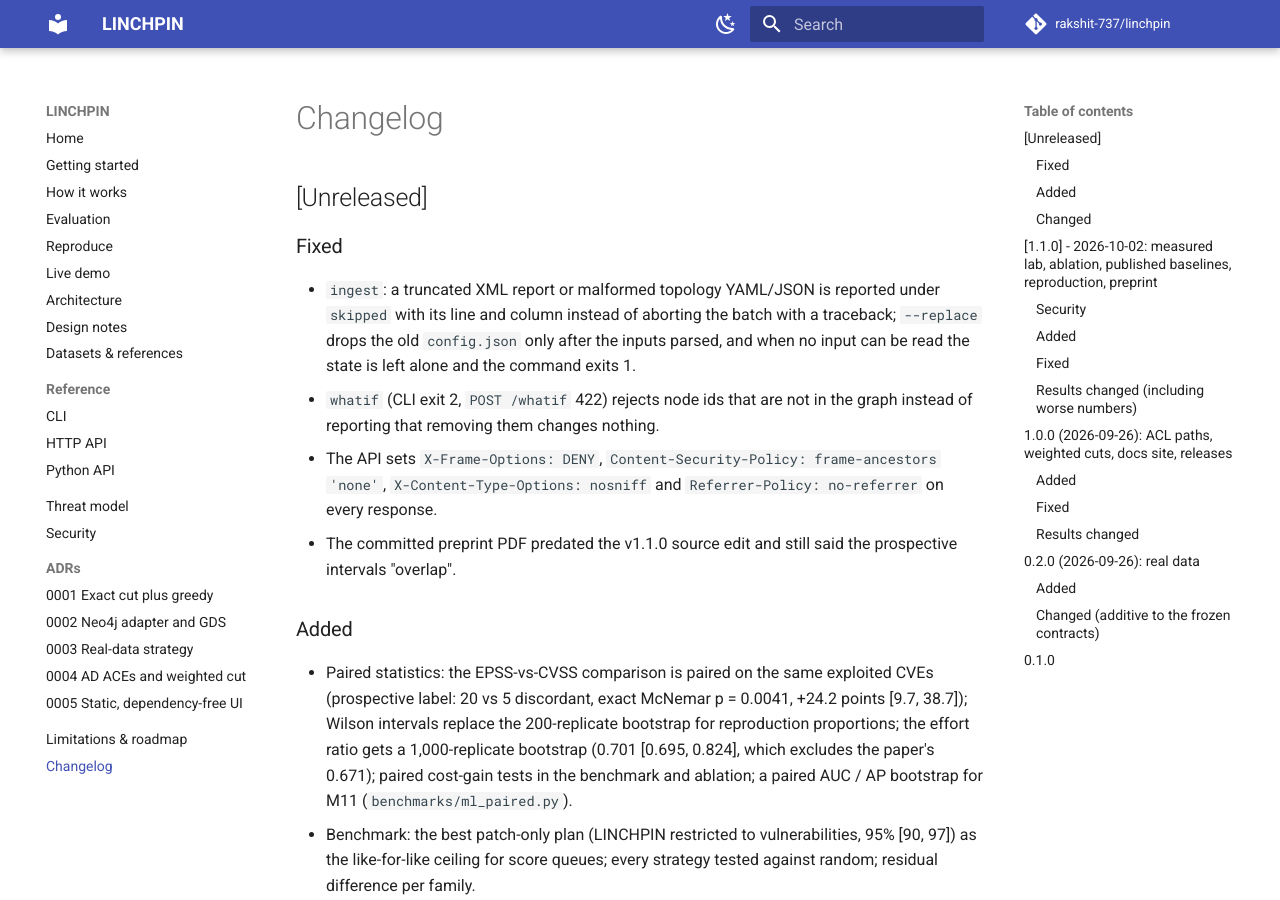
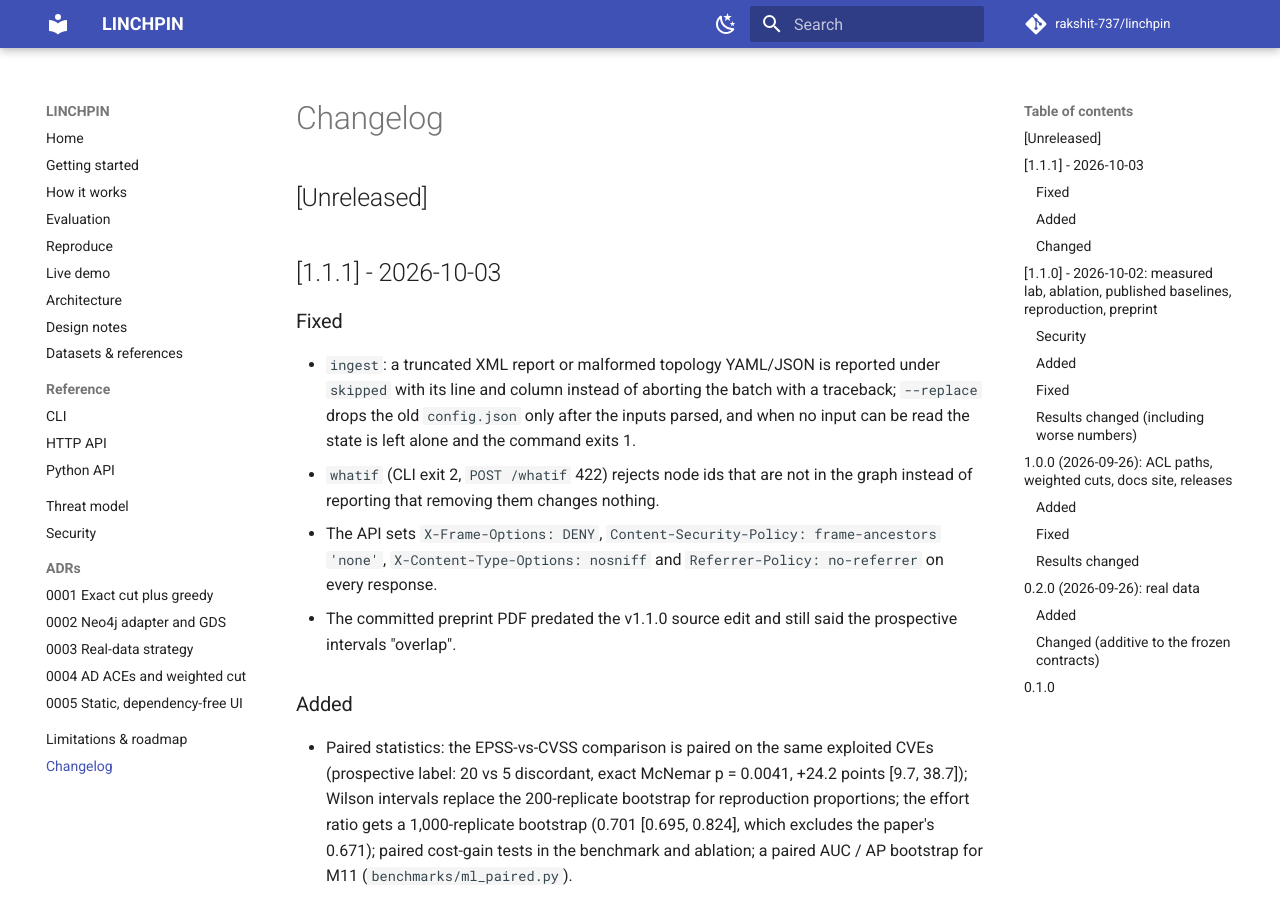
Before and after one commit to rakshit-737/linchpin, an MkDocs documentation site: the page built from docs/changelog.md, in a window 1280 px wide and 900 px high. Built offline with MkDocs 1.6.1 and Material for MkDocs 9.7.7, drawn with Linux system fonts in a browser that asks for light colours; comment, search, counter and statistics services are not loaded.

Commit message:
chore(release): 1.1.1
Co-Authored-By: Claude <noreply@anthropic.com>

````diff
--- a/CHANGELOG.md
+++ b/CHANGELOG.md
@@ -1,6 +1,8 @@
 # Changelog
 
 ## [Unreleased]
+
+## [1.1.1] - 2026-10-03
 
 ### Fixed
 - `ingest`: a truncated XML report or malformed topology YAML/JSON is reported under `skipped` with its line and
--- a/README.md
+++ b/README.md
@@ -32,8 +32,8 @@ LINCHPIN reads exports that were **already collected** (OpenVAS, Nessus and nmap
 ```bash
 # in the browser: https://rakshit-737.github.io/linchpin/demo/  (pre-computed snapshots; nothing leaves the page)
 
-# command line: install the v1.1.0 release once with uv, then run it
-uv tool install git+https://github.com/rakshit-737/linchpin@v1.1.0
+# command line: install the v1.1.1 release once with uv, then run it
+uv tool install git+https://github.com/rakshit-737/linchpin@v1.1.1
 linchpin synth --out lab.json
 linchpin ingest --replace lab.json
 linchpin fix --budget 3
--- a/src/linchpin/__init__.py
+++ b/src/linchpin/__init__.py
@@ -1,2 +1,2 @@
 """LINCHPIN: read-only attack-path reasoning and remediation prioritisation."""
-__version__ = "1.1.0"
+__version__ = "1.1.1"
````
Also changed, not shown: docs/index.md (+1 -1 lines), 2 other files.
